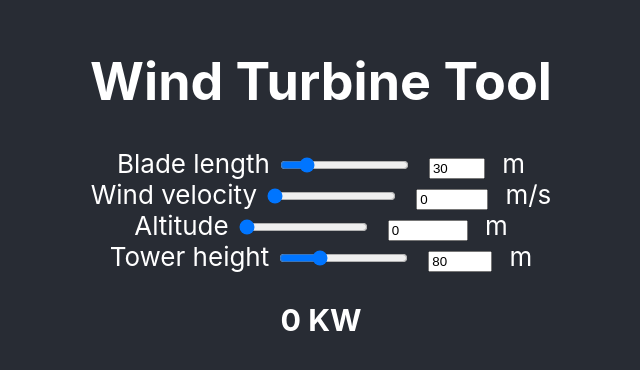
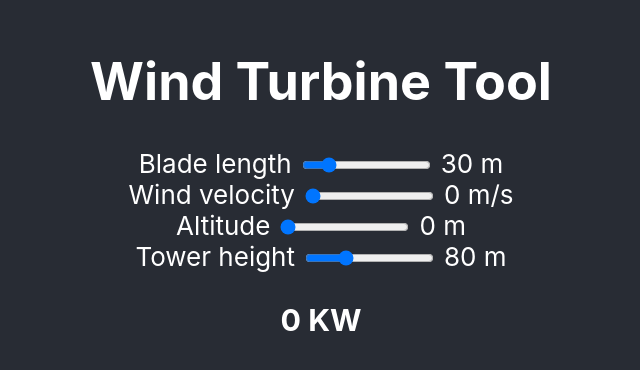
Before and after one commit to BrownUniversity/wind-turbine-tool, a React (Create React App) app: page / in a window 1280 px wide. Shown: the part 208-578 px from the top of the page, without its empty margins (319-959 px from the left). Built offline with nearby package versions, Linux system fonts and the light colour scheme.

Commit message:
Remove number field. Will just use the slider and display value instead.

```diff
--- a/src/InputField.js
+++ b/src/InputField.js
@@ -5,7 +5,7 @@ function InputField(props){
     <div className="input-field">
       <label htmlFor={props.name}>{props.label}</label>
       <input name={props.name+"-slider"} type="range" style={{margin: "0px 10px"}} {...props} />
-      <input name={props.name} type="number" style={{margin: "0px 10px"}} {...props} /> {props.unit}
+      <span class="value">{props.value} <span class="unit">{props.unit}</span></span>
     </div>
   );
 }
```
